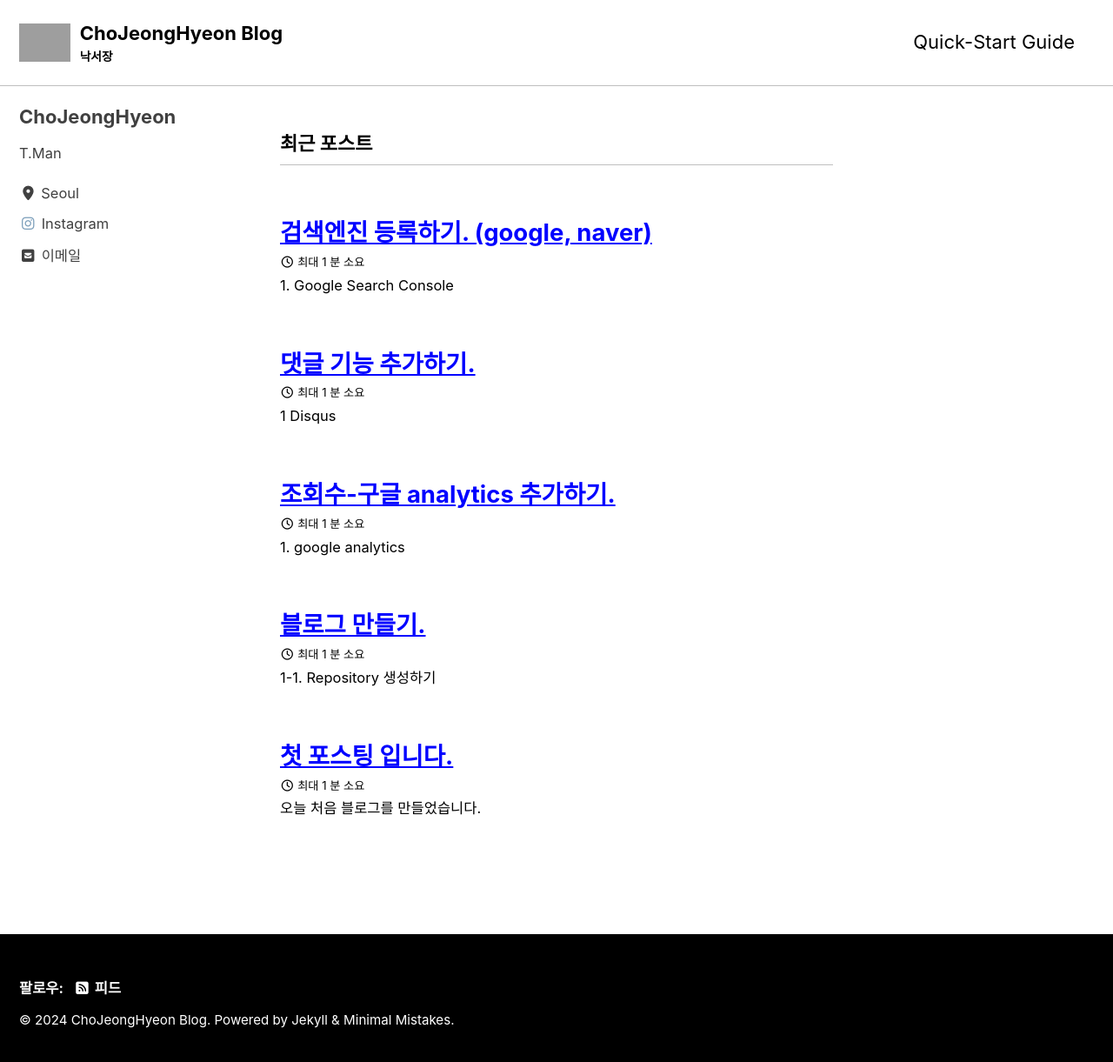
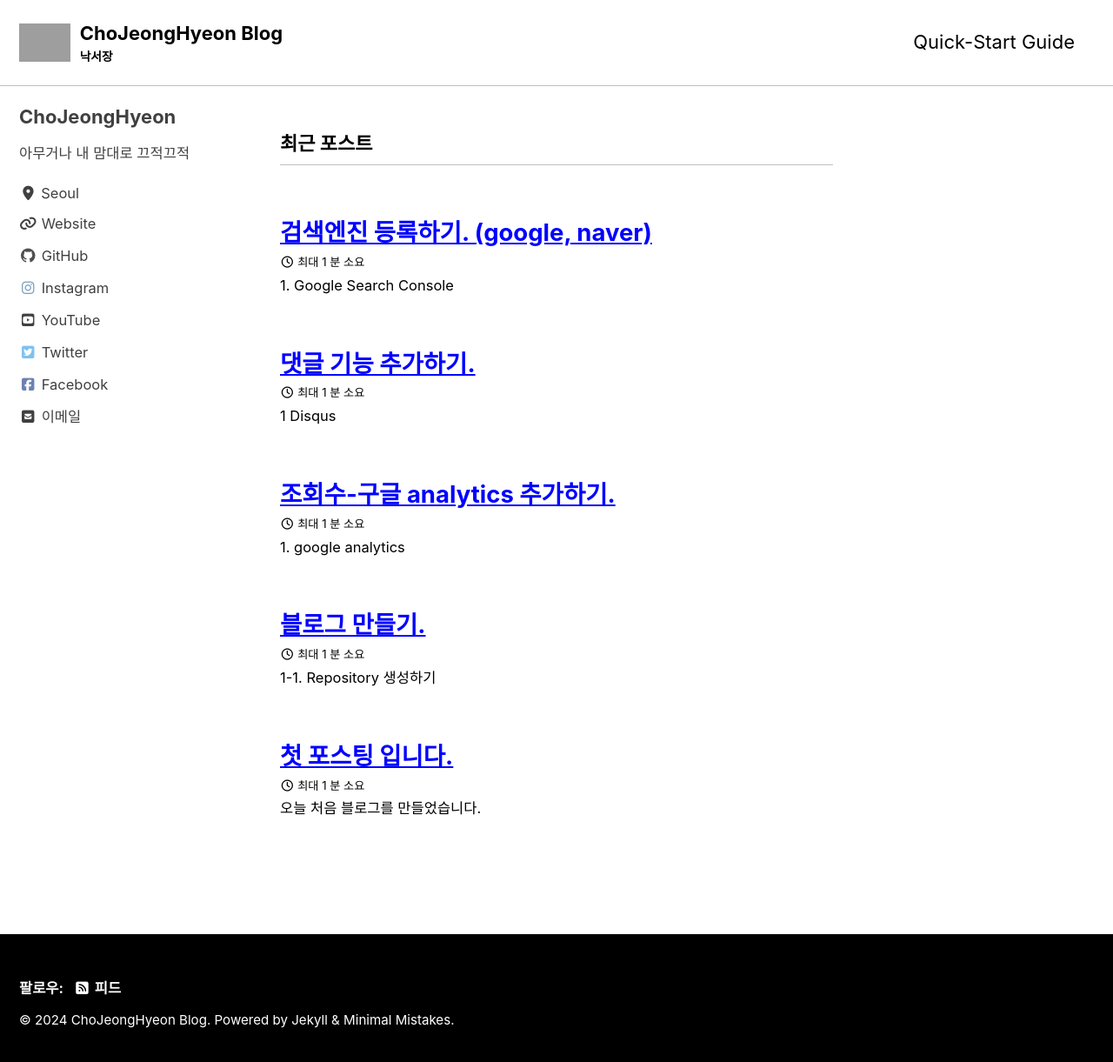
Before and after one commit to ChoJeongHyeon/ChoJeongHyeon.github.io, a Jekyll site: the page built from index.html, in a window 1280 px wide and 1228 px high. Shown: the top 1221 px of the window at 87% size. Built offline with Jekyll 4.4.1, drawn with Linux system fonts in a browser that asks for light colours; cached includes are drawn as plain includes; the list of posts is cut into pages by our own code.

Commit message:
이것저것 디자인 추가하기

```diff
--- a/_config.yml
+++ b/_config.yml
@@ -114,7 +114,7 @@ analytics:
 author:
   name: "ChoJeongHyeon"
   avatar: # path of avatar image, e.g. "/assets/images/bio-photo.jpg"
-  bio: "T.Man"
+  bio: "아무거나 내 맘대로 끄적끄적"
   location: "Seoul"
   email: "0429cjhn@naver.com"
   links:
@@ -123,19 +123,22 @@ author:
       # url: "mailto:your.name@email.com"
     - label: "Website"
       icon: "fas fa-fw fa-link"
-      # url: "https://your-website.com"
+      url: "https://your-website.com"
+    - label: "GitHub"
+      icon: "fab fa-fw fa-github"
+      url: "https://github.com/ChoJeongHyeon"
+    - label: "Instagram"
+      icon: "fab fa-fw fa-instagram"
+      url: "https://www.instagram.com/benevolentgovern.i/"
+    - label: "YouTube"
+      icon: "fab fa-fw fa-youtube-square"
+      url: "https://www.youtube.com/watch?v=Ox29z5Nf1Uk"
     - label: "Twitter"
       icon: "fab fa-fw fa-twitter-square"
-      # url: "https://twitter.com/"
+      url: "https://twitter.com/"
     - label: "Facebook"
       icon: "fab fa-fw fa-facebook-square"
-      # url: "https://facebook.com/"
-    - label: "GitHub"
-      icon: "fab fa-fw fa-github"
-      # url: "https://github.com/"
-    - label: "Instagram"
-      icon: "fab fa-fw fa-instagram"
-      url: "https://instagram.com/"
+      url: "https://facebook.com/"
 
 # Site Footer
 footer:
```
